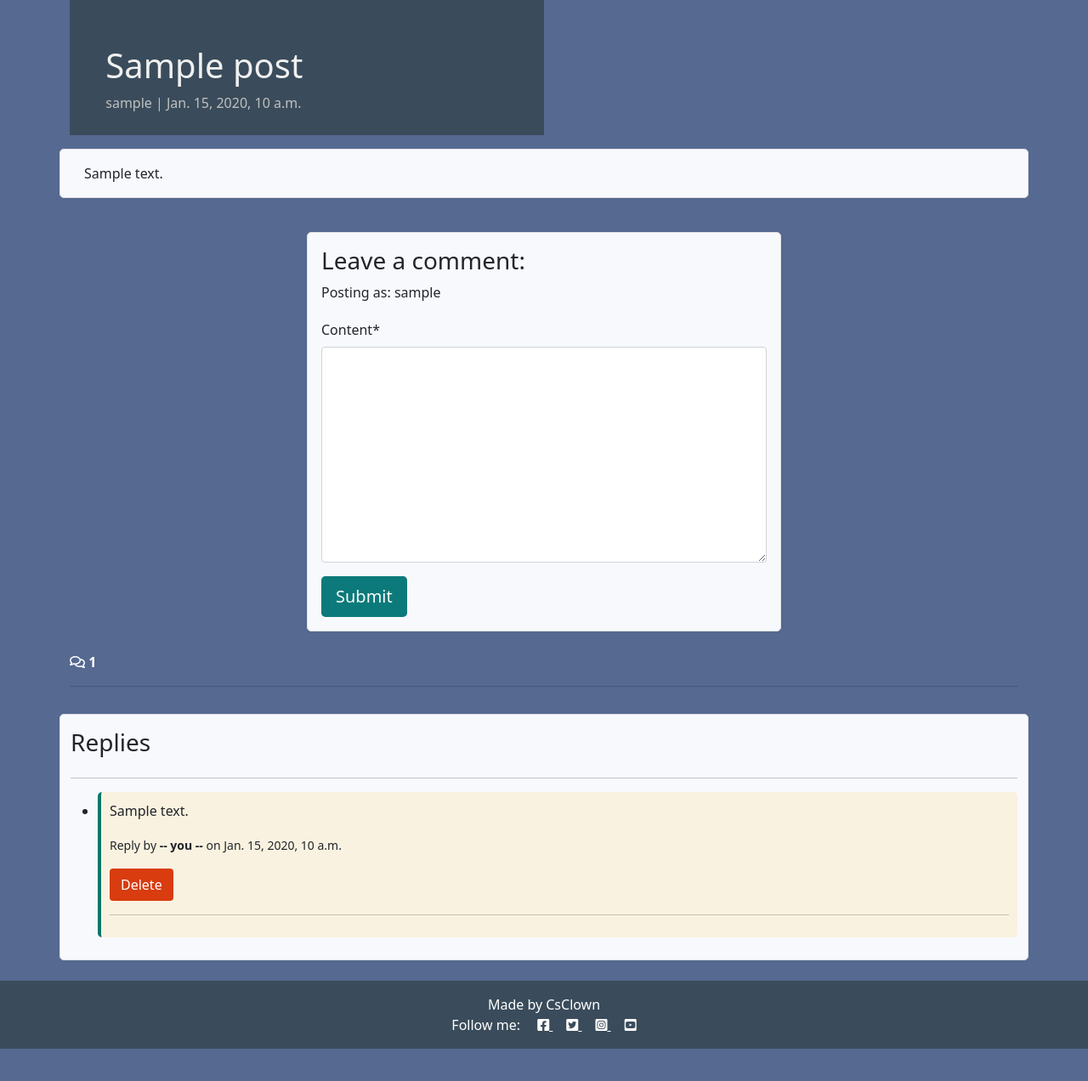
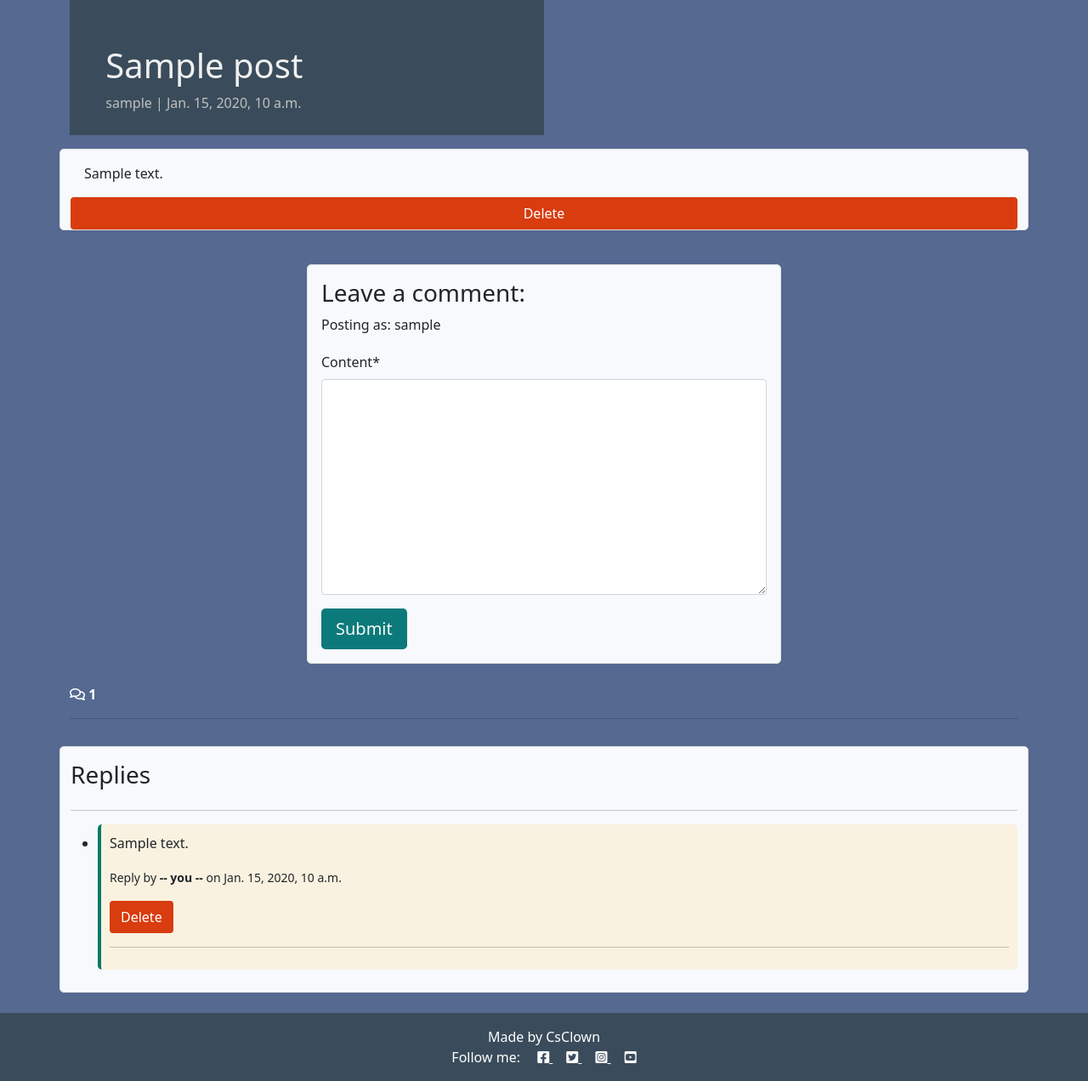
Before and after one commit to CsClown/bitcoin-buzz, a Django app: a page that uses core/templates/core/conversation.html in a window 1280 px wide. Shown: the part 62-1334 px from the top of the page at 85% size. Before the commit the page ends 1296 px from the top, so only its background shows below. Run offline with Django 4.2, Linux system fonts and the light colour scheme; a user stored in the database is signed in; tables that the repository leaves empty hold one stand-in row (values such as "Sample post"); some libraries are stand-ins or nearby versions.

Commit message:
added post deletion functionality

```diff
--- a/core/templates/core/conversation.html
+++ b/core/templates/core/conversation.html
@@ -26,9 +26,13 @@
                     {{ post.content | safe }}
                 </p>
             </div>
+            {% if user.is_authenticated and post.author == user %}
+                <button class="btn btn-delete"
+                    post_id="{{ post.id }}">Delete</button>
+            {% endif %}
         </div>
     </div>
-    <!-- posting a reply -->
+    <!-- reply form -->
     <div class="col-md-6 card mb-4 mt-3 mx-auto">
         <div class="card-body">
           {% if user.is_authenticated %}
@@ -101,12 +105,12 @@
     <div class="modal-content">
       <div class="modal-header">
         <h5 class="modal-title"
-          id="deleteModalLabel">Delete reply?</h5>
+          id="deleteModalLabel">Delete?</h5>
         <button type="button" class="btn-close"
           data-bs-dismiss="modal" aria-label="Close"></button>
       </div>
       <div class="modal-body">
-        Are you sure you want to delete your reply?
+        Are you sure you want to delete your content?
         This action cannot be undone.
       </div>
       <div class="modal-footer">
@@ -122,4 +126,5 @@
 {% endblock content %}
 {% block extras %}
 <script src="{% static 'js/replies.js' %}"></script>
+<!-- <script src="{% static 'js/posts.js' %}"></script> -->
 {% endblock %}
--- a/core/urls.py
+++ b/core/urls.py
@@ -5,4 +5,5 @@ urlpatterns =[
     path('', core_views.PostList.as_view(), name='home'),
     path('<slug:slug>/', core_views.conversation, name='conversation'),
     path('<slug:slug>/delete_reply/<int:reply_id>', core_views.reply_delete, name='reply_delete'),
+    path('<slug:slug>/delete_post/<int:post_id>', core_views.post_delete, name='post_delete'),
 ]
--- a/core/views.py
+++ b/core/views.py
@@ -58,12 +58,13 @@ def conversation(request, slug):
         },
     )
 
-def post_delete(request, slug):
+def post_delete(request, slug, post_id):
     """
     view to delete post
     """
 
     post = get_object_or_404(Post, slug=slug)
+
     if post.author == request.user:
         post.delete()
         messages.add_message(request, messages.SUCCESS, 'Post deleted!')
--- a/static/js/replies.js
+++ b/static/js/replies.js
@@ -1,45 +1,37 @@
 const deleteButtons = document.getElementsByClassName("btn-delete");
-const replyText = document.getElementById("id_body");
-const replyForm = document.getElementById("replyForm");
-const submitButton = document.getElementById("submitButton");
-
 const deleteModal = new bootstrap.Modal(document.getElementById("deleteModal"));
 const deleteConfirm = document.getElementById("deleteConfirm");
-
-/**
-* Initializes delete functionality for the provided delete buttons.
-*
-* For each button in the `deleteButtons` collection:
-* - Retrieves the associated reply's ID upon click.
-* - Fetches the content of the corresponding reply.
-* - Populates the `replyText` input/textarea with the reply's content for deleting.
-* - dupdates the submit button's text to "delete".
-* - Sets the form's action attribute to the `delete_reply/{replyId}` endpoint.
-*/
-for (let button of deleteButtons) {
-  button.addEventListener("click", (e) => {
-    let replyId = e.target.getAttribute("reply_id");
-    let replyContent = document.getElementById(`reply${replyId}`).innerText;
-    replyText.value = replyContent;
-    submitButton.innerText = "delete";
-    replyForm.setAttribute("action", `delete_reply/${replyId}`);
-  });
-}
 
 /**
 * Initializes deletion functionality for the provided delete buttons.
 *
 * For each button in the `deleteButtons` collection:
-* - Retrieves the associated reply's ID upon click.
+* - Retrieves the associated ID upon click.
 * - Updates the `deleteConfirm` link's href to point to the
-* deletion endpoint for the specific reply.
+* deletion endpoint for the specific item
 * - Displays a confirmation modal (`deleteModal`) to prompt
 * the user for confirmation before deletion.
 */
-for (let button of deleteButtons) {
+// for (let button of deleteButtons) {
+//     button.addEventListener("click", (e) => {
+//       let replyId = e.target.getAttribute("reply_id");
+//       deleteConfirm.href = `delete_reply/${replyId}`;
+//       deleteModal.show();
+//     });
+//   }
+
+
+  for (let button of deleteButtons) {
     button.addEventListener("click", (e) => {
-      let replyId = e.target.getAttribute("reply_id");
-      deleteConfirm.href = `delete_reply/${replyId}`;
-      deleteModal.show();
+        let replyId = e.target.getAttribute("reply_id");
+        let postId = e.target.getAttribute("post_id");
+
+        if (replyId) {
+            deleteConfirm.href = `delete_reply/${replyId}`;
+        } else if (postId) {
+            deleteConfirm.href = `delete_post/${postId}`;
+        }
+
+        deleteModal.show();
     });
-  }
+}
```
Also changed, not shown: static/js/posts.js (added, +21 -0 lines).
